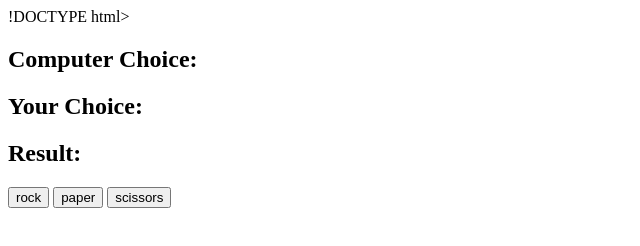
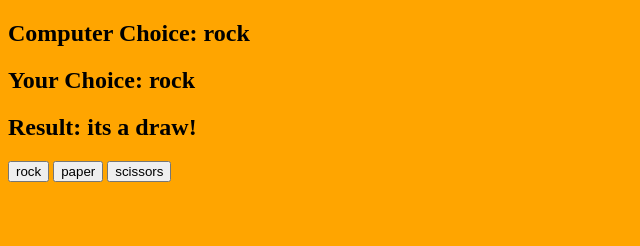
Before and after one commit to TirthPinkalSheth/days-of-code, a plain HTML site: page rps.html in a window 1280 px wide. Both pictures are taken after a click on the button "rock". Shown: the whole page, without its empty margins (0-640 px from the left). Drawn offline with Linux system fonts and the light colour scheme.

Commit message:
Minor changes in html file and js fileuploaded for back function of rock paper scissors game

```diff
--- a/rps.html
+++ b/rps.html
@@ -1,10 +1,10 @@
-!DOCTYPE html>
+<!DOCTYPE html>
 <html lang="en" dir="ltr">
   <head>
     <meta charset="utf-8">
     <title>Rock Paper Scissors Tutorial</title>
   </head>
-  <body>
+  <body bgcolor="orange">
 
     <h2>Computer Choice: <span id="computer-choice"></span></h2>
     <h2>Your Choice: <span id="user-choice"></span></h2>
@@ -14,6 +14,6 @@
     <button id="paper">paper</button>
     <button id="scissors">scissors</button>
 
-    <script src="" charset="utf-8"></script>
+    <script src="rps.js" charset="utf-8"></script>
   </body>
 </html>
--- /dev/null
+++ b/rps.js
@@ -0,0 +1,54 @@
+const computerChoiceDisplay = document.getElementById('computer-choice')
+const userChoiceDisplay = document.getElementById('user-choice')
+const resultDisplay = document.getElementById('result')
+const possibleChoices = document.querySelectorAll('button')
+let userChoice
+let computerChoice
+let result
+
+possibleChoices.forEach(possibleChoice => possibleChoice.addEventListener('click', (e) => {
+  userChoice = e.target.id
+  userChoiceDisplay.innerHTML = userChoice
+  generateComputerChoice()
+  getans()
+}))
+
+function generateComputerChoice() {
+  const randomNo = Math.floor(Math.random() * 3) + 1 // or you can use possibleChoices.length
+
+  if (randomNo === 1) {
+    computerChoice = 'rock'
+  }
+  if (randomNo === 2) {
+    computerChoice = 'scissors'
+  }
+  if (randomNo === 3) {
+    computerChoice = 'paper'
+  }
+  computerChoiceDisplay.innerHTML = computerChoice
+}
+
+function getans() {
+  if (computerChoice === userChoice) {
+    result = 'its a draw!'
+  }
+  if (computerChoice === 'rock' && userChoice === "paper") {
+    result = 'you win!'
+  }
+  if (computerChoice === 'rock' && userChoice === "scissors") {
+    result = 'you lost!'
+  }
+  if (computerChoice === 'paper' && userChoice === "scissors") {
+    result = 'you win!'
+  }
+  if (computerChoice === 'paper' && userChoice === "rock") {
+    result = 'you lose!'
+  }
+  if (computerChoice === 'scissors' && userChoice === "rock") {
+    result = 'you win!'
+  }
+  if (computerChoice === 'scissors' && userChoice === "paper") {
+    result = 'you lose!'
+  }
+  resultDisplay.innerHTML = result
+}
```
